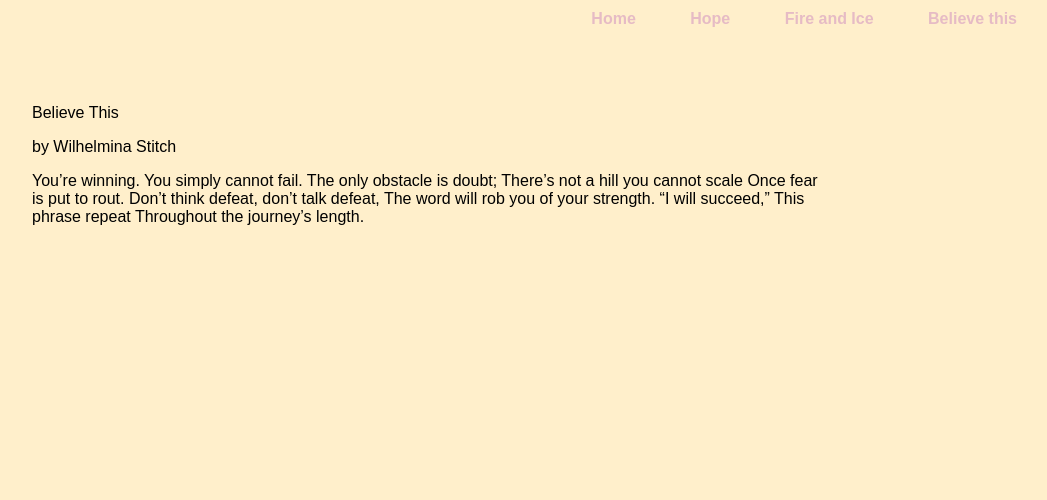
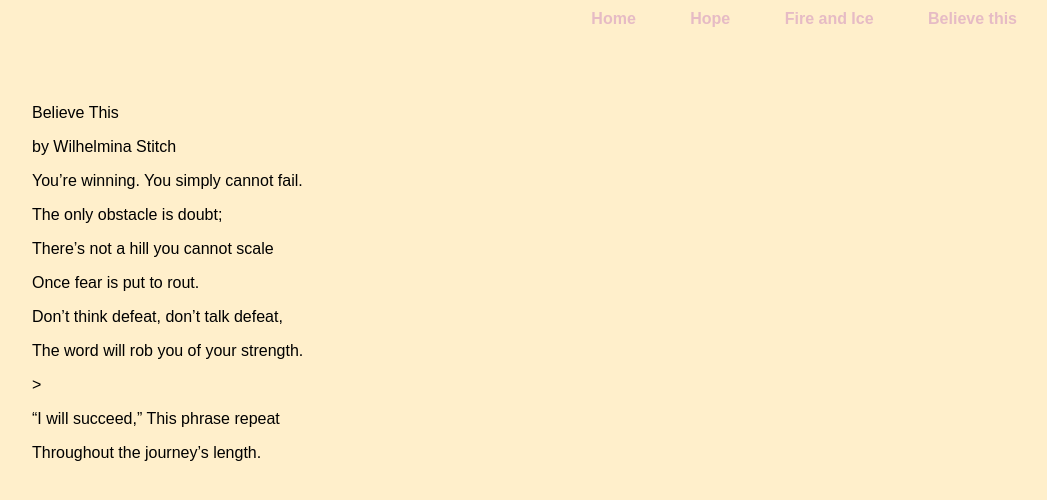
Before and after one commit to sandrasanny4/sandrasanny4.github.io, a plain HTML site: page navpractice/poem03.html in a window 1280 px wide. Shown: the whole page, without its empty margins (213-1260 px from the left). Drawn offline with Linux system fonts and the light colour scheme.

Commit message:
navpractice

```diff
--- a/navpractice/poem03.html
+++ b/navpractice/poem03.html
@@ -15,18 +15,18 @@
     <div class="page">
       <p>Believe This </p>
 <p>by Wilhelmina Stitch</p>
-You’re winning. You simply cannot fail.
-The only obstacle is doubt;
-There’s not a hill you cannot scale
-Once fear is put to rout.
+<p>You’re winning. You simply cannot fail.</p>
+<p>The only obstacle is doubt;</p>
+<P>There’s not a hill you cannot scale</P>
+<p>Once fear is put to rout.</p>
 
-Don’t think defeat, don’t talk defeat,
-The word will rob you of your strength.
-“I will succeed,” This phrase repeat
-Throughout the journey’s length.
+<p>Don’t think defeat, don’t talk defeat,</p>
+<p>The word will rob you of your strength.</p>>
+<p>“I will succeed,” This phrase repeat</p>
+<p>Throughout the journey’s length.</p>
 
 
-   </div>
+ </div>
 </div>
 </body>
 </html>
```
Also changed, not shown: navpractice/poem02.html (+2 -0 lines).
